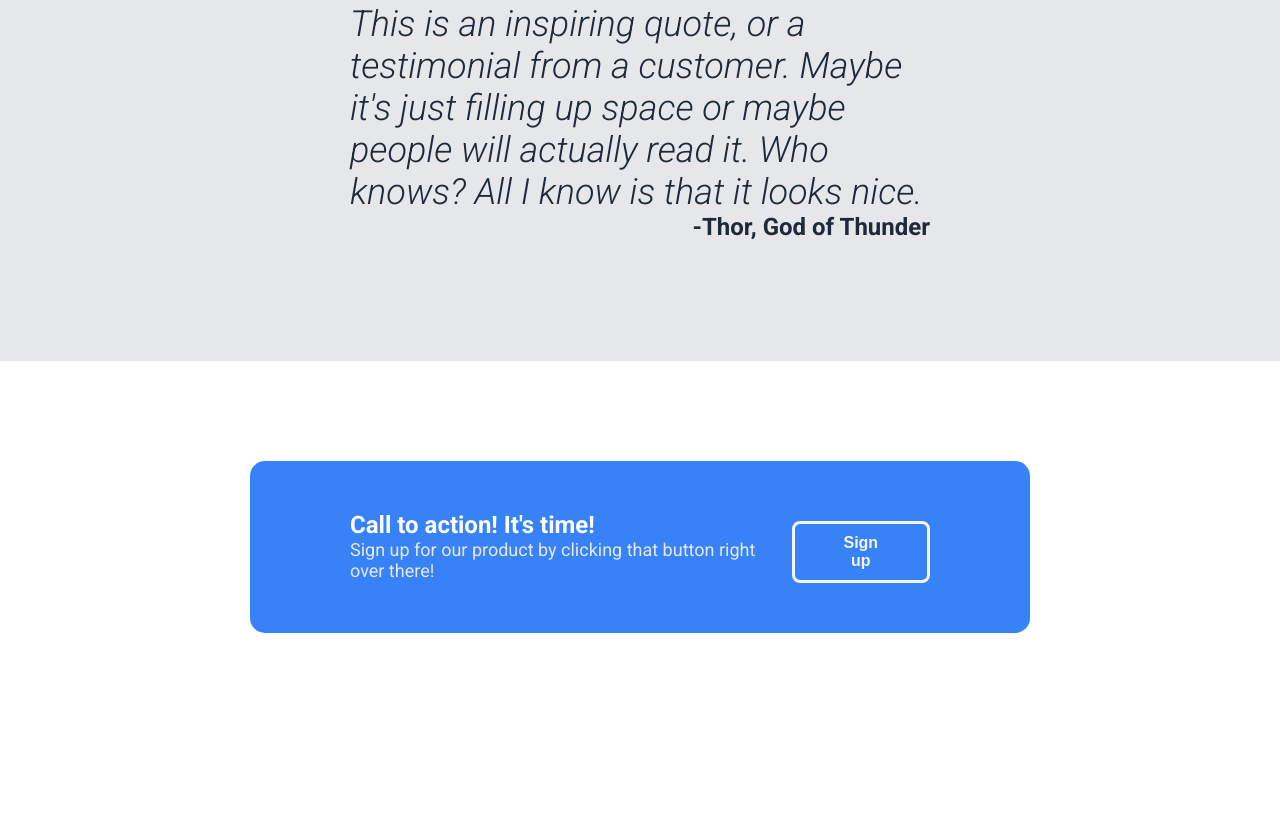
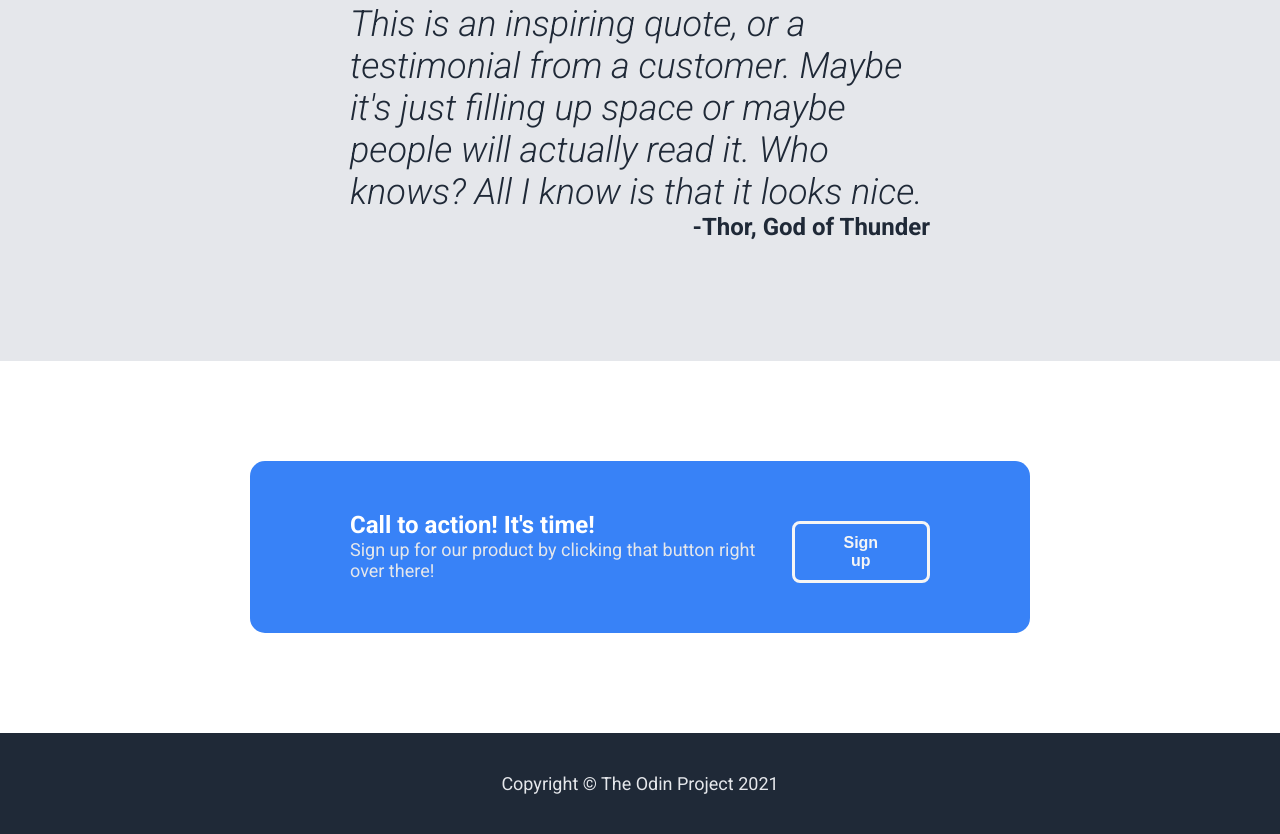
Before and after one commit to AtheekJAR/Landing_page, a plain HTML site: page index.html in a window 1280 px wide. Shown: the part 1186-2020 px from the top of the page. Before the commit the page ends 1919 px from the top, so only its background shows below. Drawn offline with Linux system fonts and the light colour scheme.

Commit message:
create the footer

```diff
--- a/index.html
+++ b/index.html
@@ -65,6 +65,7 @@
             <p class="thor">-Thor, God of Thunder</p>
         </div>
 
+        <!-- acction-card section is a child of the info section so we don't want to use the flex property again and again -->
         <div class="action-card">
             <div>
             <h2>Call to action! It's time!</h2>
@@ -76,6 +77,10 @@
 
     </div>
 
+    <footer>
+        <p>Copyright &copy; The Odin Project 2021</p>
+    </footer>
+
 </body>
 
 </html>
--- a/style.css
+++ b/style.css
@@ -168,3 +168,11 @@ ul {
     border: 3px solid whitesmoke;
     border-radius: 8px;
 }
+
+footer {
+    background-color: #1f2937;
+    color: #e5e7eb;
+    text-align: center;
+    padding: 40px;
+    font-size: 18px;
+}
```
